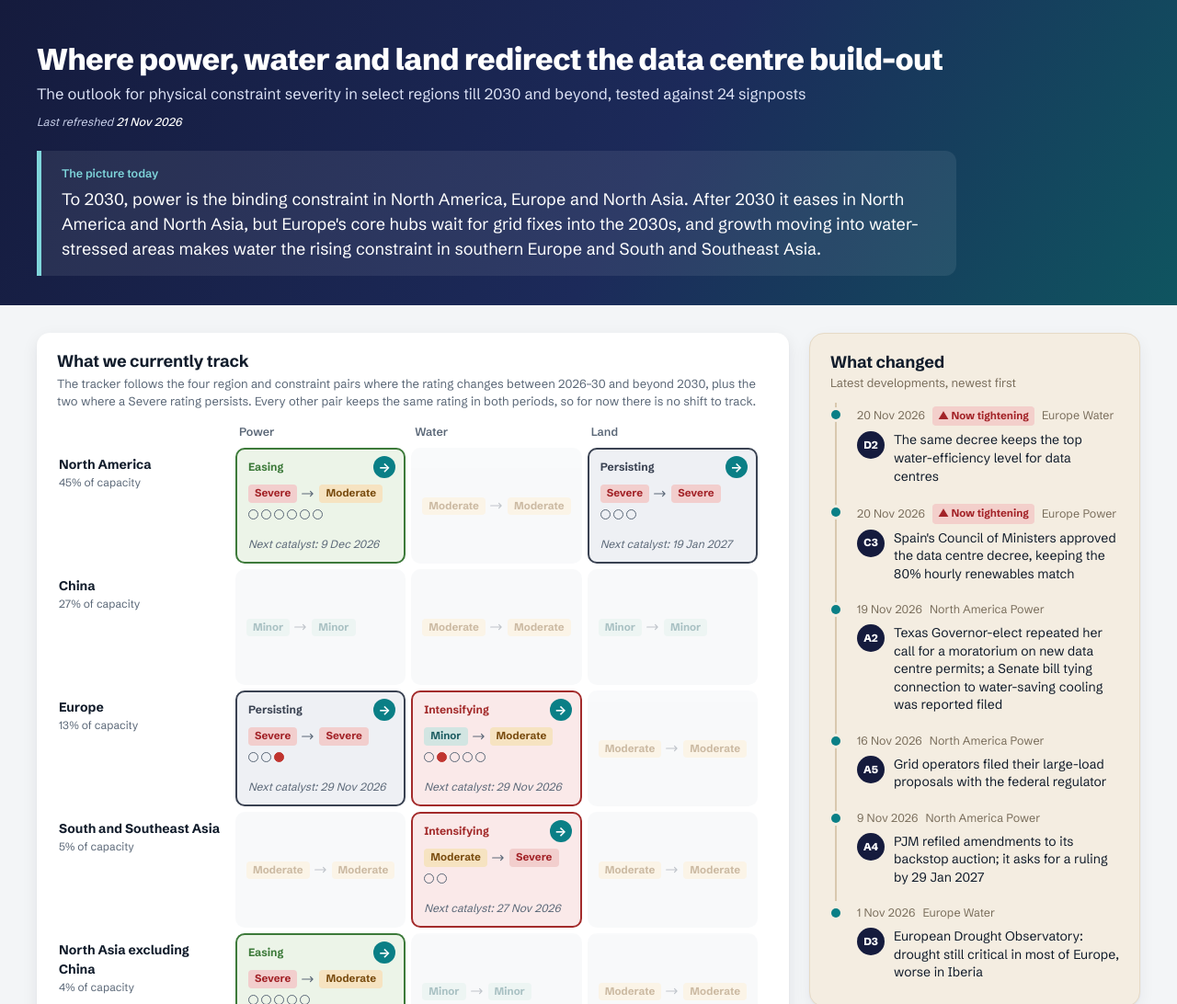
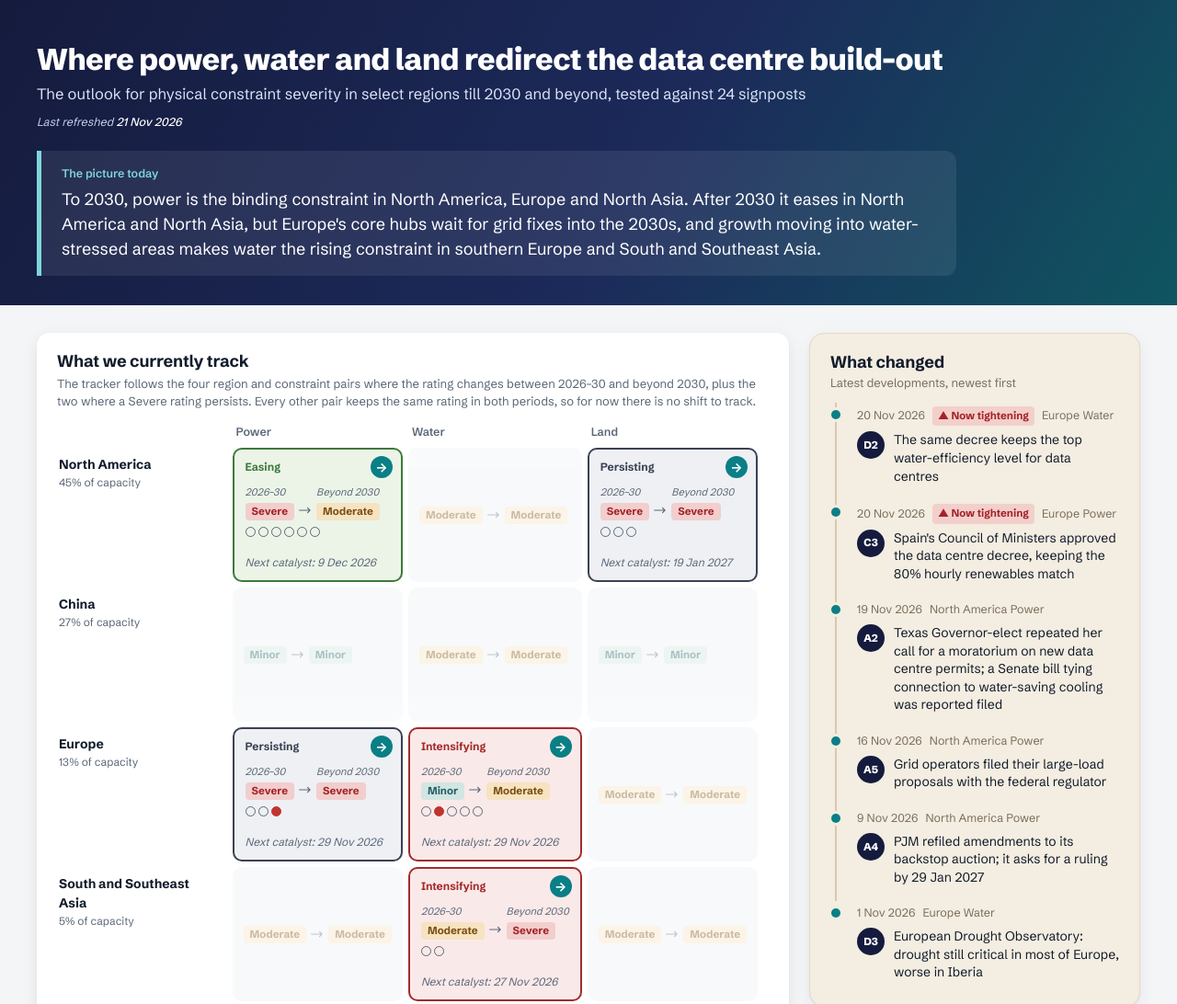
Before and after one commit to dc-signpost-tracker/dc-signpost-tracker.github.io, a plain HTML site: page index.html in a window 1280 px wide. Shown: the top 1092 px of the page at 92% size. Drawn offline with Linux system fonts and the light colour scheme.

Commit message:
Landing page: '2026–30' and 'Beyond 2030' labels above the ratings on tracked cards; cells taller
Co-Authored-By: Claude Opus 5.5 <noreply@anthropic.com>
Claude-Session: https://claude.ai/code/session_01CRLK5iwjDY7fmF5PHjUZsh

```diff
--- a/index.html
+++ b/index.html
@@ -349,8 +349,12 @@ html,body{overflow-x:clip}
 .cell .go-arrow{width:24px;height:24px;border-radius:50%;display:grid;place-items:center;background:var(--accent);color:#fff;font-size:14px;font-weight:700;flex:none;margin:-3px -3px 0 0}
 .cell.on:hover .go-arrow,.cell.on:focus-visible .go-arrow{background:var(--head)}
 .cell .nxc{font-size:12px;font-style:italic;color:var(--muted);margin-top:auto;text-align:left}
-.cg td{height:126px}
-.cell,.cell.on{min-height:126px}
+.cg td{height:146px}
+.cell,.cell.on{min-height:146px}
+.mini.lab{align-items:flex-end}
+.mini.lab svg{margin-bottom:5px}
+.hz2{display:inline-flex;flex-direction:column;align-items:flex-start;gap:3px}
+.hz2 i{font-size:11px;color:var(--muted);font-style:italic;font-weight:400}
 .cell.on{justify-content:flex-start}
 /* what changed: beige timeline (owner's choice) */
 .chg-panel{background:#F4EDE1;color:var(--ink);border:1px solid #E6DAC6;border-radius:16px;padding:20px 22px 10px;box-shadow:0 1px 2px rgba(17,28,43,.05),0 6px 18px rgba(17,28,43,.06)}
@@ -615,13 +619,14 @@ el("board").addEventListener("keydown", ev => {
 const CONS = ["power", "water", "land"];
 const callFor = (region, con) => CALLS.find(c => c.region === region && c.constraint.toLowerCase() === con);
 function mini(pair){ return `<span class="mini"><span class="chip sev-${esc(pair[0])}">${esc(pair[0])}</span>${ARROW}<span class="chip sev-${esc(pair[1])}">${esc(pair[1])}</span></span>`; }
+function miniLab(pair){ return `<span class="mini lab"><span class="hz2"><i>2026–30</i><span class="chip sev-${esc(pair[0])}">${esc(pair[0])}</span></span>${ARROW}<span class="hz2"><i>Beyond 2030</i><span class="chip sev-${esc(pair[1])}">${esc(pair[1])}</span></span></span>`; }
 function nextLong(c){ const nx = nextFor(c); return nx ? (nx.fuzzy ? nx.label : fmt(nx.d)) : "none dated"; }
 function nextShort(c){ const nx = nextFor(c); return nx ? (nx.fuzzy ? nx.label : fmt(nx.d).replace(/ \d{4}$/, "")) : "none dated"; }
 function sqs(c){ return `<span class="sqs">${tally(c).signals.map(x => `<span class="sq ${x === "none" ? "" : x}"></span>`).join("")}</span>`; }
 function covCell(c){
   const t = tally(c);
   return `<button class="cell on ${esc(c.dir)}" type="button" data-call="${esc(c.id)}" aria-label="Open ${esc(c.region)} ${esc(c.constraint)}">
-    <span class="dirl"><span>${esc(c.dir)}${t.review ? " · under review" : ""}</span><span class="go-arrow" aria-hidden="true">→</span></span>${mini([c.from, c.to])}
+    <span class="dirl"><span>${esc(c.dir)}${t.review ? " · under review" : ""}</span><span class="go-arrow" aria-hidden="true">→</span></span>${miniLab([c.from, c.to])}
     <span class="meta2">${sqs(c)}</span>
     <span class="nxc">Next catalyst: ${esc(nextLong(c))}</span></button>`;
 }
```
